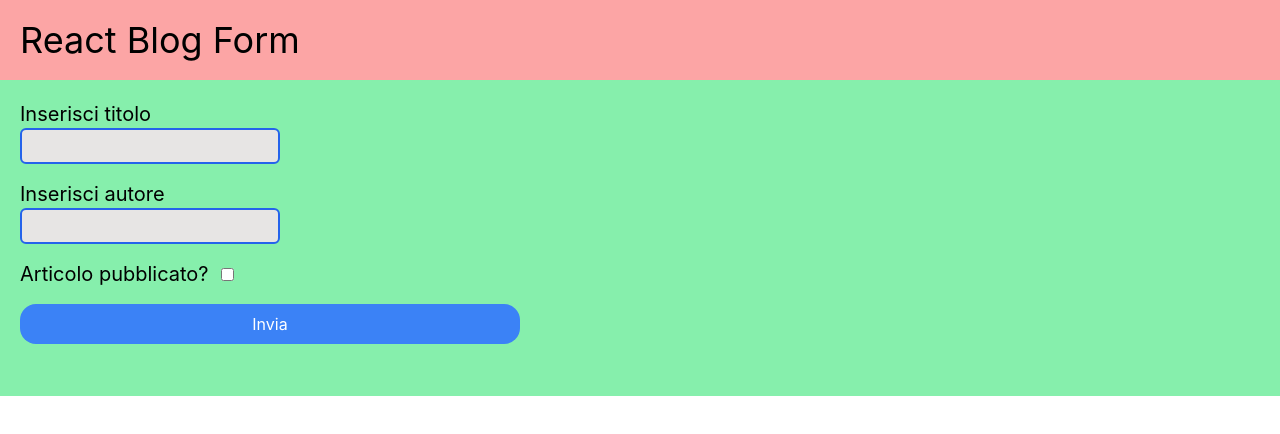
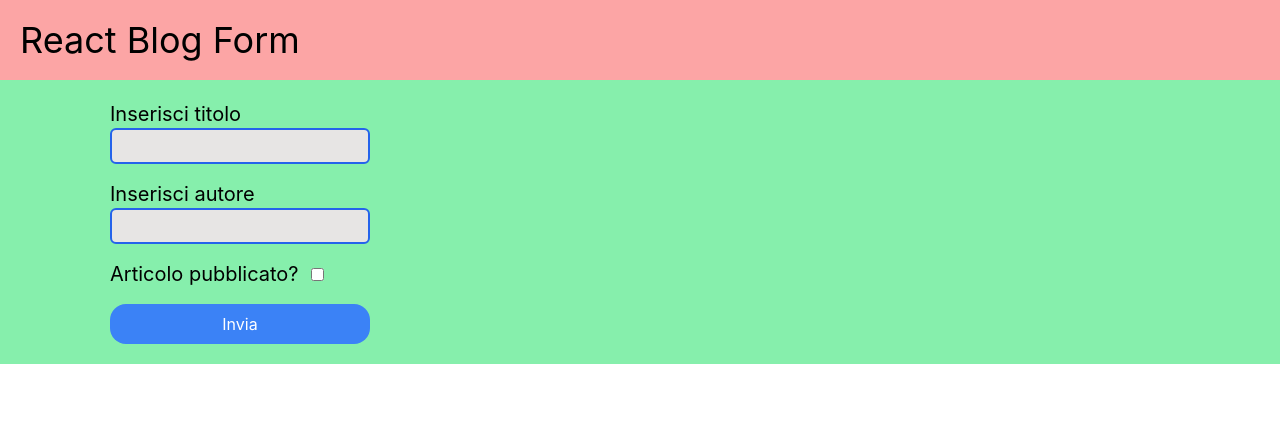
Before and after one commit to Aj-Herrera-99/react-form, a React (Vite) app: page / in a window 1280 px wide. Shown: the top 434 px of the page. Built offline with nearby package versions, Linux system fonts and the light colour scheme.

Commit message:
ui minor changes

```diff
--- a/src/App.jsx
+++ b/src/App.jsx
@@ -37,7 +37,7 @@
                 <h1 className="text-4xl">React Blog Form</h1>
             </header>
 
-            <main className="p-5 bg-green-300">
+            <main className="flex justify-around p-5 bg-green-300">
                 <form
                     action="#"
                     onSubmit={handleSubmit}
@@ -91,6 +91,7 @@
                         Invia
                     </button>
                 </form>
+
                 <ul className="flex flex-col w-1/2 gap-2 my-4 ">
                     {articles.map((article, index) => (
                         <li
```
